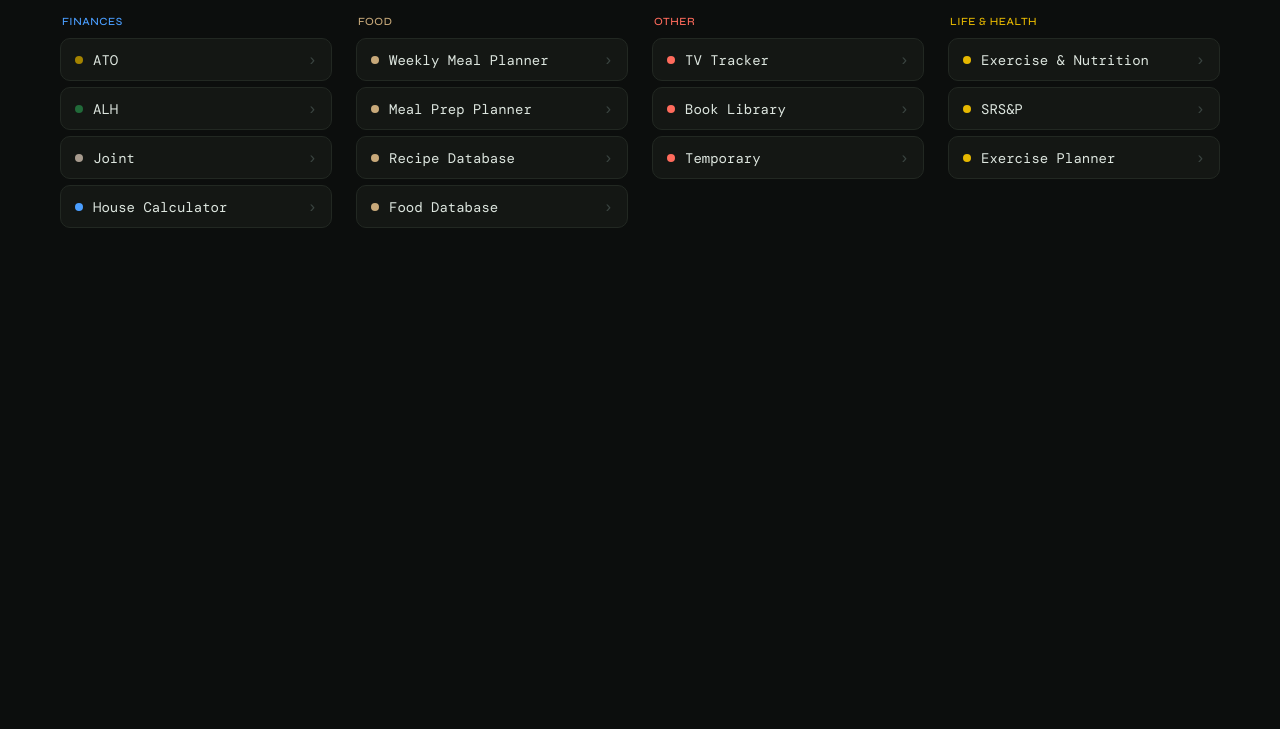
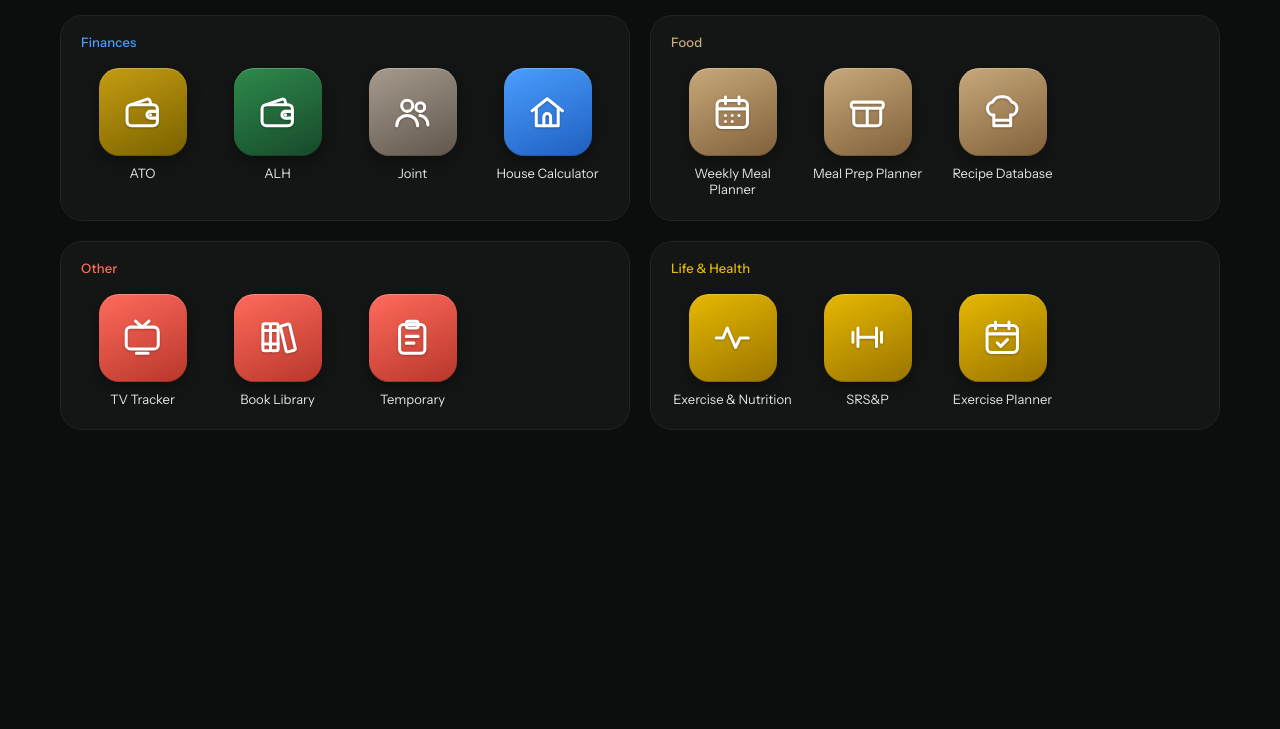
Before and after one commit to andyami/atoalh, a plain HTML site: page menu/index.html in a window 1280 px wide. Shown: the part 71-800 px from the top of the page. Drawn offline with nearby package versions, Linux system fonts and the light colour scheme; a web font is replaced by a local one.

Commit message:
menu revamp

```diff
--- a/menu/index.html
+++ b/menu/index.html
@@ -2,84 +2,121 @@
 <html lang="en">
 <head>
 <meta charset="UTF-8">
-<meta name="viewport" content="width=device-width, initial-scale=1.0">
+<meta name="viewport" content="width=device-width, initial-scale=1.0, viewport-fit=cover">
 <meta name="apple-mobile-web-app-capable" content="yes">
 <meta name="apple-mobile-web-app-status-bar-style" content="black-translucent">
 <meta name="apple-mobile-web-app-title" content="ATO Tools">
 <title>ATOALH — Menu</title>
-<link href="https://fonts.googleapis.com/css2?family=DM+Mono:wght@300;400;500&family=Syne:wght@500;600&display=swap" rel="stylesheet">
+<link rel="preconnect" href="https://fonts.googleapis.com">
+<link rel="preconnect" href="https://fonts.gstatic.com" crossorigin>
+<link href="https://fonts.googleapis.com/css2?family=Instrument+Sans:wght@400;500;600&display=swap" rel="stylesheet">
 <style>
 * { box-sizing: border-box; margin: 0; padding: 0; }
+:root {
+  --bg: #0c0e0d;
+  --panel: #131614;
+  --line: #1f2520;
+  --text: #dde6df;
+  --muted: #7d887f;
+  --gold: #c8a97a;
+  --icon: 88px;
+}
+html { -webkit-text-size-adjust: 100%; }
 body {
-  font-family: 'DM Mono', monospace;
-  background: #0c0e0d;
-  color: #dde6df;
-  padding: 24px 32px 64px;
+  font-family: 'Instrument Sans', system-ui, -apple-system, sans-serif;
+  background: var(--bg);
+  color: var(--text);
+  padding: max(24px, env(safe-area-inset-top)) 32px 64px;
   min-height: 100vh;
+  -webkit-font-smoothing: antialiased;
 }
-
 .dashboard { max-width: 1160px; margin: 0 auto; }
 
 .top-bar {
-  display: flex;
-  justify-content: flex-end;
+  display: flex; justify-content: space-between; align-items: center;
   margin-bottom: 28px;
 }
+.top-bar h1 { font-size: 22px; font-weight: 500; letter-spacing: -0.01em; }
 .back-btn {
-  display: inline-flex;
-  align-items: center;
-  gap: 6px;
-  border: 1px solid #c8a97a;
-  color: #c8a97a;
-  border-radius: 999px;
-  padding: 8px 16px;
-  font-size: 12px;
-  font-family: 'DM Mono', monospace;
-  text-decoration: none;
+  display: inline-flex; align-items: center; gap: 6px;
+  border: 1px solid var(--gold); color: var(--gold);
+  border-radius: 999px; padding: 8px 16px;
+  font-size: 13px; font-weight: 500; text-decoration: none;
 }
 
-.board { display: flex; gap: 24px; align-items: flex-start; }
-.column { flex: 1 1 0; min-width: 0; }
+.board {
+  display: grid;
+  grid-template-columns: repeat(2, minmax(0, 1fr));
+  gap: 20px;
+}
+.group {
+  background: var(--panel);
+  border: 1px solid var(--line);
+  border-radius: 22px;
+  padding: 18px 20px 22px;
+}
+.group h2 {
+  font-size: 13px; font-weight: 500;
+  letter-spacing: 0.01em;
+  margin-bottom: 18px;
+}
+.group-finances h2 { color: #4a9eff; }
+.group-food     h2 { color: #c8a97a; }
+.group-other    h2 { color: #ff6b5c; }
+.group-life     h2 { color: #e6b800; }
 
-.column-header { padding: 0 2px; margin-bottom: 10px; }
-.column-header h2 {
-  font-family: 'Syne', sans-serif;
-  font-size: 11px; font-weight: 500;
-  text-transform: uppercase; letter-spacing: 0.05em;
+.grid {
+  display: grid;
+  grid-template-columns: repeat(4, minmax(0, 1fr));
+  gap: 18px 12px;
+}
+.app {
+  display: flex; flex-direction: column; align-items: center; gap: 9px;
+  text-decoration: none; color: var(--text);
+  -webkit-tap-highlight-color: transparent;
+  -webkit-touch-callout: none;
+  user-select: none;
+}
+.icon {
+  width: var(--icon); height: var(--icon);
+  border-radius: 23%;
+  display: grid; place-items: center;
+  background: linear-gradient(155deg, var(--c1) 0%, var(--c2) 100%);
+  box-shadow:
+    inset 0 1px 0 rgba(255,255,255,0.22),
+    inset 0 -1px 0 rgba(0,0,0,0.18),
+    0 6px 16px rgba(0,0,0,0.35);
+  color: #fff;
+  transition: transform 0.14s ease, filter 0.14s ease;
+}
+.icon svg {
+  width: 46%; height: 46%;
+  fill: none; stroke: currentColor; stroke-width: 1.8;
+  stroke-linecap: round; stroke-linejoin: round;
+  filter: drop-shadow(0 1px 1px rgba(0,0,0,0.25));
+}
+.app:hover .icon { filter: brightness(1.08); }
+.app:active .icon { transform: scale(0.92); filter: brightness(0.92); }
+.label {
+  font-size: 13px; font-weight: 400; line-height: 1.25;
+  text-align: center; max-width: 100%;
+  overflow-wrap: anywhere;
 }
 
-.column-finances .column-header h2 { color: #4a9eff; }
-.column-food     .column-header h2 { color: #c8a97a; }
-.column-other    .column-header h2 { color: #ff6b5c; }
-.column-life     .column-header h2 { color: #e6b800; }
-
-.tool-card {
-  display: flex; align-items: center; gap: 10px;
-  background: #141714;
-  border: 1px solid #222822;
-  border-radius: 10px; padding: 10px 14px; margin-bottom: 6px;
-  text-decoration: none; color: #dde6df;
-  transition: background 0.12s, border-color 0.12s;
-  -webkit-tap-highlight-color: transparent; cursor: pointer;
+@media (max-width: 980px) {
+  :root { --icon: 80px; }
+  body { padding: max(20px, env(safe-area-inset-top)) 20px 48px; }
+  .board { gap: 16px; }
 }
-.tool-card:hover { background: #1c201c; border-color: #2e362e; }
-.tool-card:active { transform: scale(0.98); }
-
-.tool-dot { width: 8px; height: 8px; border-radius: 50%; flex-shrink: 0; }
-.tool-card span.title { font-size: 14px; flex: 1; }
-.tool-arrow { font-size: 16px; color: #3a4440; flex-shrink: 0; }
-
-.footer { text-align: center; font-size: 11px; color: #3a4440; margin-top: 28px; }
-
-@media (max-width: 980px) {
-  body { padding: 20px 20px 48px; }
-  .board { flex-wrap: wrap; }
-  .column { flex: 1 1 calc(50% - 12px); }
+@media (max-width: 760px) {
+  .board { grid-template-columns: 1fr; }
 }
-@media (max-width: 560px) {
-  body { padding: 16px 16px 48px; }
-  .board { flex-direction: column; }
-  .column { flex: 1 1 100%; }
+@media (max-width: 440px) {
+  :root { --icon: 64px; }
+  body { padding: max(16px, env(safe-area-inset-top)) 14px 40px; }
+  .group { padding: 16px 12px 18px; border-radius: 18px; }
+  .grid { gap: 16px 8px; }
+  .label { font-size: 12px; }
 }
 </style>
 </head>
@@ -87,97 +124,83 @@ body {
 <div class="dashboard">
 
   <div class="top-bar">
+    <h1>Menu</h1>
     <a class="back-btn" href="https://andyami.github.io/atoalh/">← Brief</a>
   </div>
 
   <div class="board">
-
-    <div class="column column-finances">
-      <div class="column-header"><h2>Finances</h2></div>
-      <a class="tool-card" href="../home/finance-ato/index.html">
-        <span class="tool-dot" style="background:#A48300"></span>
-        <span class="title">ATO</span>
-        <span class="tool-arrow">›</span>
+    <section class="group group-finances">
+      <h2>Finances</h2>
+      <div class="grid">
+      <a class="app" href="../home/finance-ato/index.html">
+        <span class="icon" style="--c1:#C49D12;--c2:#7A6100"><svg viewBox="0 0 24 24" aria-hidden="true"><path d="M5.5 7.5 15 4.2a1.2 1.2 0 0 1 1.5.8l.7 2.5"/><rect x="3" y="7.5" width="18" height="12.5" rx="2.6"/><path d="M21 11.5h-4.2a2 2 0 0 0 0 4H21"/><circle cx="16.9" cy="13.5" r=".9" fill="currentColor" stroke="none"/></svg></span>
+        <span class="label">ATO</span>
       </a>
-      <a class="tool-card" href="../home/finance-alh/index.html">
-        <span class="tool-dot" style="background:#216A39"></span>
-        <span class="title">ALH</span>
-        <span class="tool-arrow">›</span>
+      <a class="app" href="../home/finance-alh/index.html">
+        <span class="icon" style="--c1:#2E8A4C;--c2:#16492A"><svg viewBox="0 0 24 24" aria-hidden="true"><path d="M5.5 7.5 15 4.2a1.2 1.2 0 0 1 1.5.8l.7 2.5"/><rect x="3" y="7.5" width="18" height="12.5" rx="2.6"/><path d="M21 11.5h-4.2a2 2 0 0 0 0 4H21"/><circle cx="16.9" cy="13.5" r=".9" fill="currentColor" stroke="none"/></svg></span>
+        <span class="label">ALH</span>
       </a>
-      <a class="tool-card" href="../home/finance-jnt/index.html">
-        <span class="tool-dot" style="background:#A79B8E"></span>
-        <span class="title">Joint</span>
-        <span class="tool-arrow">›</span>
+      <a class="app" href="../home/finance-jnt/index.html">
+        <span class="icon" style="--c1:#A79B8E;--c2:#5F564C"><svg viewBox="0 0 24 24" aria-hidden="true"><circle cx="9" cy="8.2" r="3.3"/><path d="M2.8 20c0-3.4 2.8-6.1 6.2-6.1s6.2 2.7 6.2 6.1"/><circle cx="16.8" cy="9" r="2.6"/><path d="M16.6 14c2.7.2 4.7 2.6 4.7 5.5"/></svg></span>
+        <span class="label">Joint</span>
       </a>
-      <a class="tool-card" href="../home/house-calculator/index.html">
-        <span class="tool-dot" style="background:#4a9eff"></span>
-        <span class="title">House Calculator</span>
-        <span class="tool-arrow">›</span>
+      <a class="app" href="../home/house-calculator/index.html">
+        <span class="icon" style="--c1:#4A9EFF;--c2:#1F5FBF"><svg viewBox="0 0 24 24" aria-hidden="true"><path d="M3 11.2 12 4l9 7.2"/><path d="M5.5 9.4V20h13V9.4"/><path d="M10 20v-5.2a2 2 0 0 1 4 0V20"/></svg></span>
+        <span class="label">House Calculator</span>
       </a>
-    </div>
-
-    <div class="column column-food">
-      <div class="column-header"><h2>Food</h2></div>
-      <a class="tool-card" href="../home/weekly-meal-planner/index.html">
-        <span class="tool-dot" style="background:#c8a97a"></span>
-        <span class="title">Weekly Meal Planner</span>
-        <span class="tool-arrow">›</span>
+      </div>
+    </section>
+    <section class="group group-food">
+      <h2>Food</h2>
+      <div class="grid">
+      <a class="app" href="../home/weekly-meal-planner/index.html">
+        <span class="icon" style="--c1:#C8A97A;--c2:#80603A"><svg viewBox="0 0 24 24" aria-hidden="true"><rect x="3" y="5" width="18" height="16" rx="2.6"/><path d="M3 10h18M8 3v4M16 3v4"/><circle cx="8" cy="14" r=".9" fill="currentColor" stroke="none"/><circle cx="12" cy="14" r=".9" fill="currentColor" stroke="none"/><circle cx="16" cy="14" r=".9" fill="currentColor" stroke="none"/><circle cx="8" cy="17.5" r=".9" fill="currentColor" stroke="none"/><circle cx="12" cy="17.5" r=".9" fill="currentColor" stroke="none"/></svg></span>
+        <span class="label">Weekly Meal Planner</span>
       </a>
-      <a class="tool-card" href="../home/meal-prep-planner/index.html">
-        <span class="tool-dot" style="background:#c8a97a"></span>
-        <span class="title">Meal Prep Planner</span>
-        <span class="tool-arrow">›</span>
+      <a class="app" href="../home/meal-prep-planner/index.html">
+        <span class="icon" style="--c1:#C8A97A;--c2:#80603A"><svg viewBox="0 0 24 24" aria-hidden="true"><rect x="2.5" y="6" width="19" height="3.6" rx="1.4"/><path d="M4 9.6V18a2 2 0 0 0 2 2h12a2 2 0 0 0 2-2V9.6M12 9.6V20"/></svg></span>
+        <span class="label">Meal Prep Planner</span>
       </a>
-      <a class="tool-card" href="../home/recipe-database/index.html">
-        <span class="tool-dot" style="background:#c8a97a"></span>
-        <span class="title">Recipe Database</span>
-        <span class="tool-arrow">›</span>
+      <a class="app" href="../home/recipe-database/index.html">
+        <span class="icon" style="--c1:#C8A97A;--c2:#80603A"><svg viewBox="0 0 24 24" aria-hidden="true"><path d="M7 13.8a4 4 0 0 1-.6-7.9A5.6 5.6 0 0 1 12 2.8a5.6 5.6 0 0 1 5.6 3.1 4 4 0 0 1-.6 7.9"/><path d="M7 13.5V20h10v-6.5M7 16.8h10"/></svg></span>
+        <span class="label">Recipe Database</span>
       </a>
-      <a class="tool-card" href="../home/food-database/index.html">
-        <span class="tool-dot" style="background:#c8a97a"></span>
-        <span class="title">Food Database</span>
-        <span class="tool-arrow">›</span>
+      </div>
+    </section>
+    <section class="group group-other">
+      <h2>Other</h2>
+      <div class="grid">
+      <a class="app" href="../home/tv-show-tracker/index.html">
+        <span class="icon" style="--c1:#FF6B5C;--c2:#B8362B"><svg viewBox="0 0 24 24" aria-hidden="true"><rect x="2.5" y="6" width="19" height="13" rx="2.6"/><path d="m8 2.5 4 3.5 4-3.5M8.5 21.5h7"/></svg></span>
+        <span class="label">TV Tracker</span>
       </a>
-    </div>
-
-    <div class="column column-other">
-      <div class="column-header"><h2>Other</h2></div>
-      <a class="tool-card" href="../home/tv-show-tracker/index.html">
-        <span class="tool-dot" style="background:#ff6b5c"></span>
-        <span class="title">TV Tracker</span>
-        <span class="tool-arrow">›</span>
+      <a class="app" href="../home/book-library/index.html">
+        <span class="icon" style="--c1:#FF6B5C;--c2:#B8362B"><svg viewBox="0 0 24 24" aria-hidden="true"><rect x="3.5" y="4" width="4.5" height="16" rx="1"/><rect x="8" y="4" width="4.5" height="16" rx="1"/><path d="m14.6 5.3 3.8-1.1a.8.8 0 0 1 1 .6l3.3 13.9a.8.8 0 0 1-.6 1l-3.8 1a.8.8 0 0 1-1-.6L14 6.3a.8.8 0 0 1 .6-1Z"/><path d="M3.5 8h9M3.5 16h9"/></svg></span>
+        <span class="label">Book Library</span>
       </a>
-      <a class="tool-card" href="../home/book-library/index.html">
-        <span class="tool-dot" style="background:#ff6b5c"></span>
-        <span class="title">Book Library</span>
-        <span class="tool-arrow">›</span>
+      <a class="app" href="../home/temporary/index.html">
+        <span class="icon" style="--c1:#FF6B5C;--c2:#B8362B"><svg viewBox="0 0 24 24" aria-hidden="true"><rect x="4.5" y="4.5" width="15" height="17" rx="2.4"/><rect x="8.5" y="2.5" width="7" height="4" rx="1.2"/><path d="M8.5 11.5h7M8.5 15.5h4.5"/></svg></span>
+        <span class="label">Temporary</span>
       </a>
-      <a class="tool-card" href="../home/temporary/index.html">
-        <span class="tool-dot" style="background:#ff6b5c"></span>
-        <span class="title">Temporary</span>
-        <span class="tool-arrow">›</span>
+      </div>
+    </section>
+    <section class="group group-life">
+      <h2>Life &amp; Health</h2>
+      <div class="grid">
+      <a class="app" href="../ato-life/exercise-nutrition-today/index.html">
+        <span class="icon" style="--c1:#E6B800;--c2:#9A7400"><svg viewBox="0 0 24 24" aria-hidden="true"><path d="M2.5 12.5h4l2.5-6 5 11.5 2.6-5.5h4.9"/></svg></span>
+        <span class="label">Exercise &amp; Nutrition</span>
       </a>
-    </div>
-
-    <div class="column column-life">
-      <div class="column-header"><h2>Life & Health</h2></div>
-      <a class="tool-card" href="../ato-life/exercise-nutrition-today/index.html">
-        <span class="tool-dot" style="background:#e6b800"></span>
-        <span class="title">Exercise & Nutrition</span>
-        <span class="tool-arrow">›</span>
+      <a class="app" href="../ato-life/srsandp/index.html">
+        <span class="icon" style="--c1:#E6B800;--c2:#9A7400"><svg viewBox="0 0 24 24" aria-hidden="true"><path d="M6.5 6.5v11M17.5 6.5v11M3.5 9v6M20.5 9v6M6.5 12h11"/></svg></span>
+        <span class="label">SRS&amp;P</span>
       </a>
-      <a class="tool-card" href="../ato-life/srsandp/index.html">
-        <span class="tool-dot" style="background:#e6b800"></span>
-        <span class="title">SRS&P</span>
-        <span class="tool-arrow">›</span>
+      <a class="app" href="../ato-life/exercise-planner/index.html">
+        <span class="icon" style="--c1:#E6B800;--c2:#9A7400"><svg viewBox="0 0 24 24" aria-hidden="true"><rect x="3" y="5" width="18" height="16" rx="2.6"/><path d="M3 10h18M8 3v4M16 3v4"/><path d="m9 15.3 2.1 2.1 4-4"/></svg></span>
+        <span class="label">Exercise Planner</span>
       </a>
-      <a class="tool-card" href="../ato-life/exercise-planner/index.html">
-        <span class="tool-dot" style="background:#e6b800"></span>
-        <span class="title">Exercise Planner</span>
-        <span class="tool-arrow">›</span>
-      </a>
-    </div>
-
+      </div>
+    </section>
   </div>
 
 </div>
```
Also changed, not shown: home/house-calculator/index.html (+18 -11 lines).
